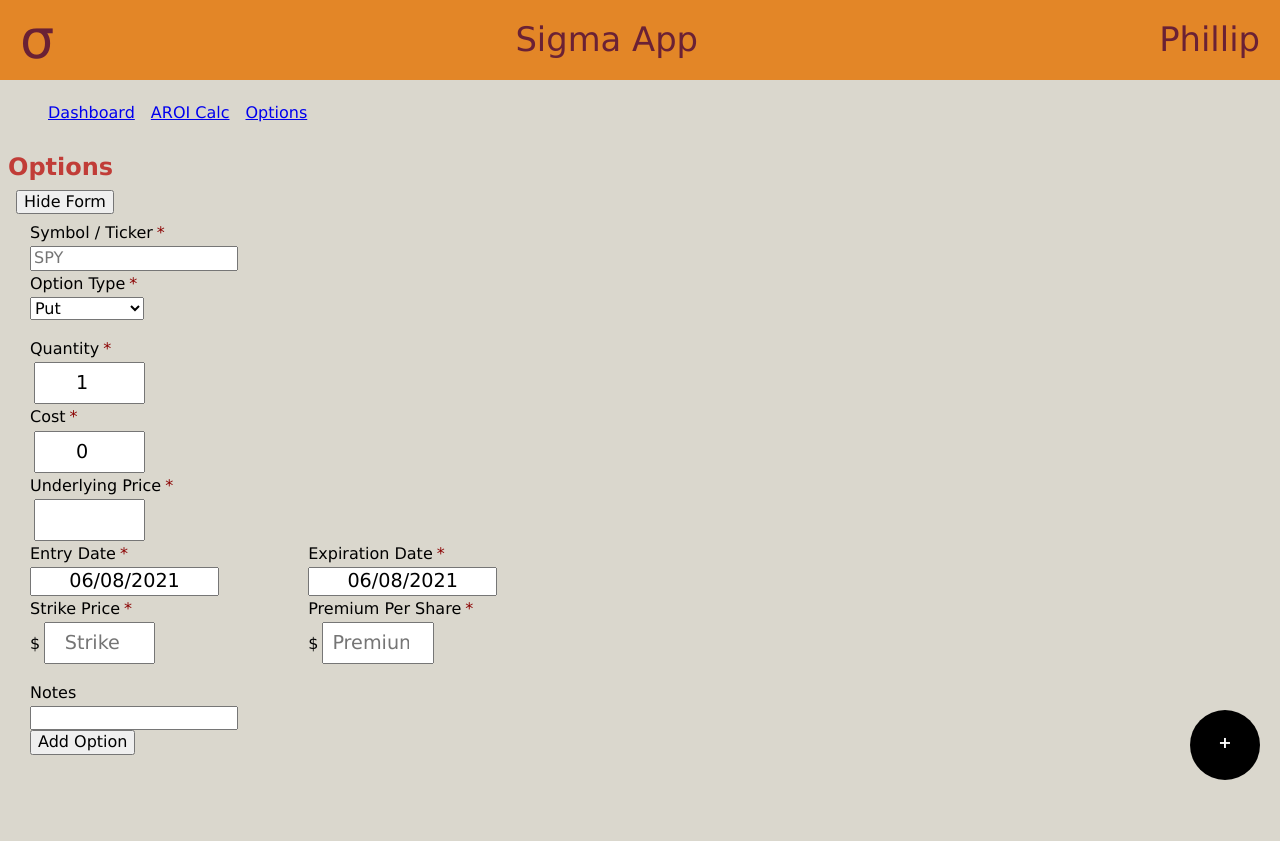
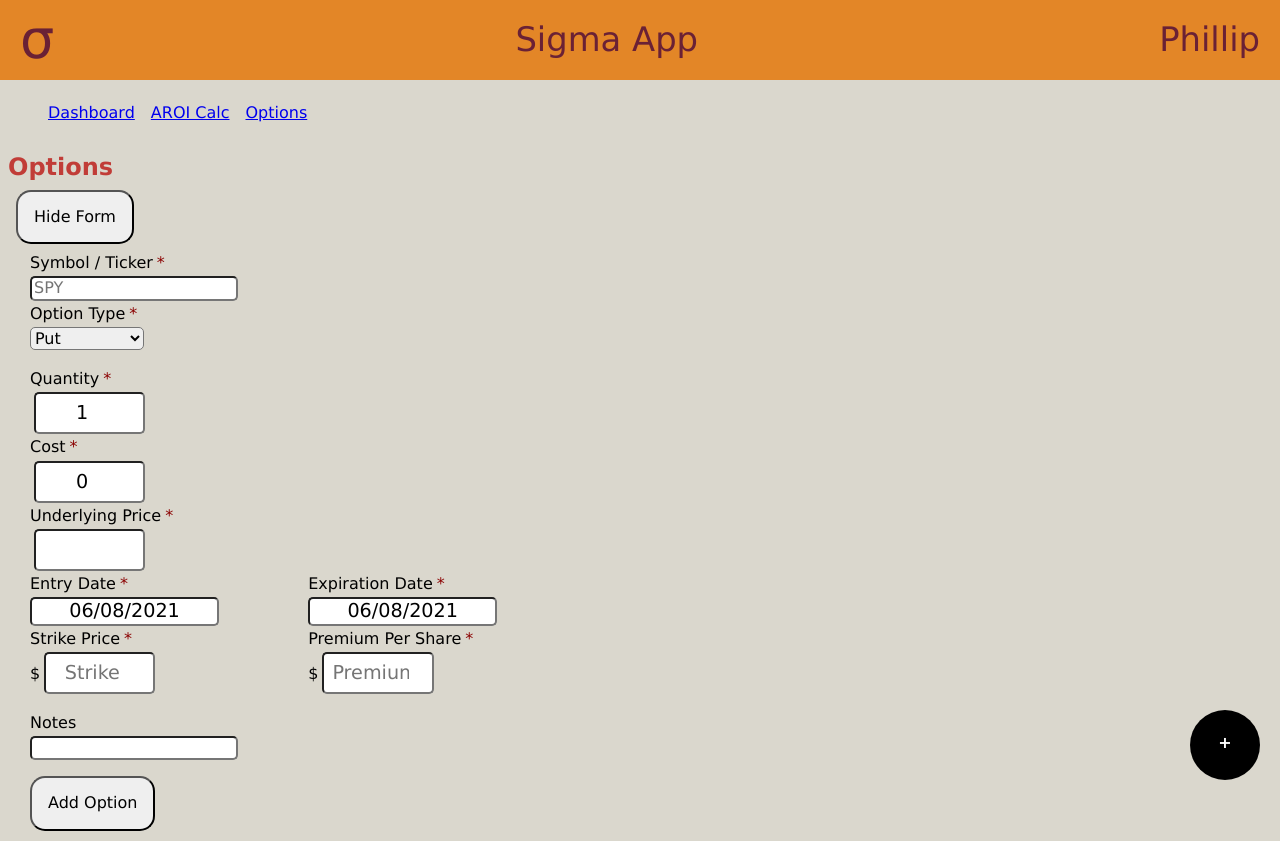
Before and after one commit to philgapp/sigma-react, a React (Create React App) app: page /options in a window 1280 px wide. Both pictures are taken after a click on the button "Add an Option Trade". Before the commit the page ends 800 px from the top, so only its background shows below. Built offline with nearby package versions, Linux system fonts and the light colour scheme; no server answers.

Commit message:
Minor style cleanup

```diff
--- a/src/components/AddOption.js
+++ b/src/components/AddOption.js
@@ -278,7 +278,7 @@ const AddOption = (props) => {
                         </label>
                     </div>
 
-                    <button type={'submit'} className={'add'}>Add Option</button>
+                    <button type={'submit'} className={'mt3 pa3 add'}>Add Option</button>
                 </fieldset>
             </form>
 
--- a/src/components/Options.js
+++ b/src/components/Options.js
@@ -48,7 +48,7 @@ const Options = (props) => {
             <div className={"f3 pa2"}>
                 Options
             </div>
-            <button onClick={() => showForm(showOptionForm)} className={'ml3'}>
+            <button onClick={() => showForm(showOptionForm)} className={'ml3 pa3 add'}>
                 {optionFormButtonText}
             </button>
 
--- a/src/styles/App.css
+++ b/src/styles/App.css
@@ -197,6 +197,10 @@ fieldset {
   border:none;
 }
 
+input, select {
+  border-radius: 5px;
+}
+
 .dateInput {
   font-size: 1.2em;
   width: 75%;
@@ -211,11 +215,8 @@ fieldset {
   text-align: center;
 }
 
-button.calculate {
-  margin: 24px 58px 12px 0;
-  padding: 6px;
-  font-size: 1.2em;
-  float: right;
+button.add {
+  border-radius: 15px;
 }
 
 @keyframes App-logo-spin {
```
